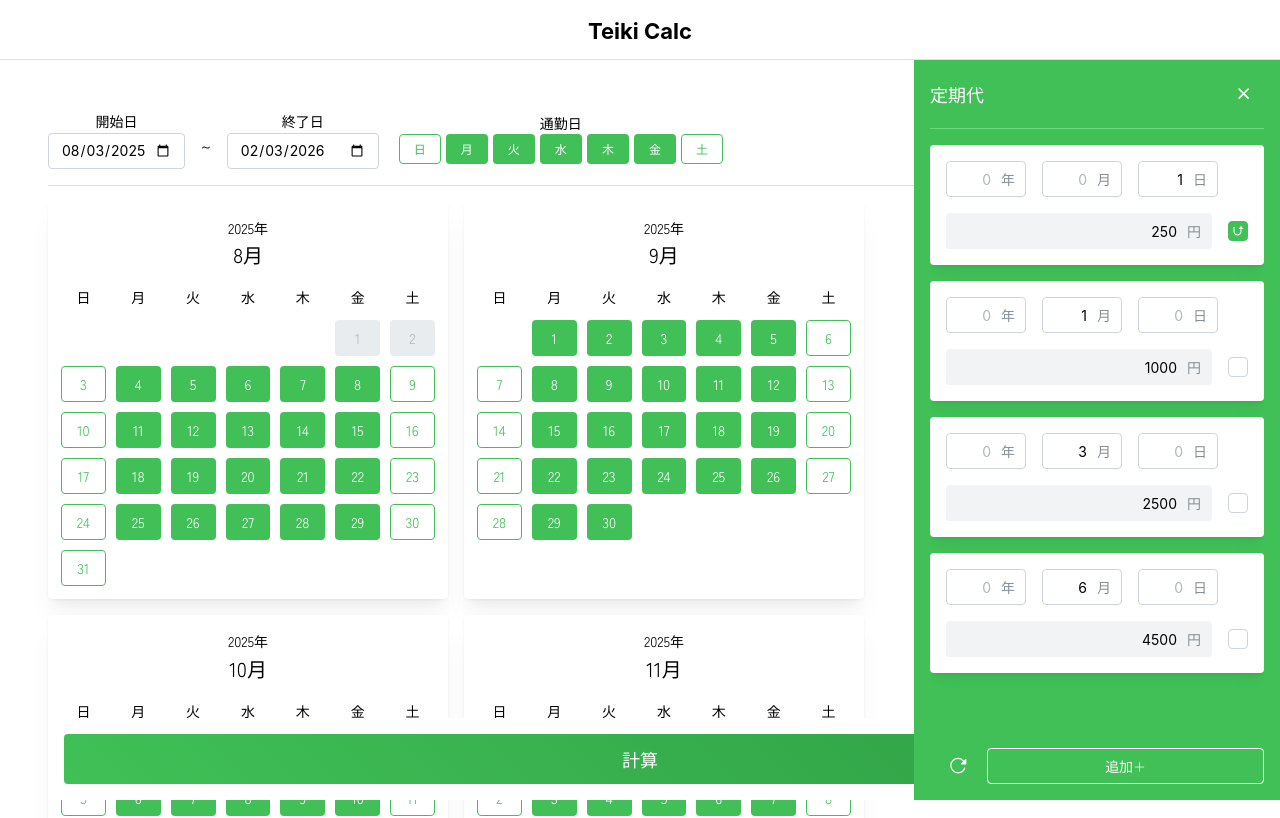
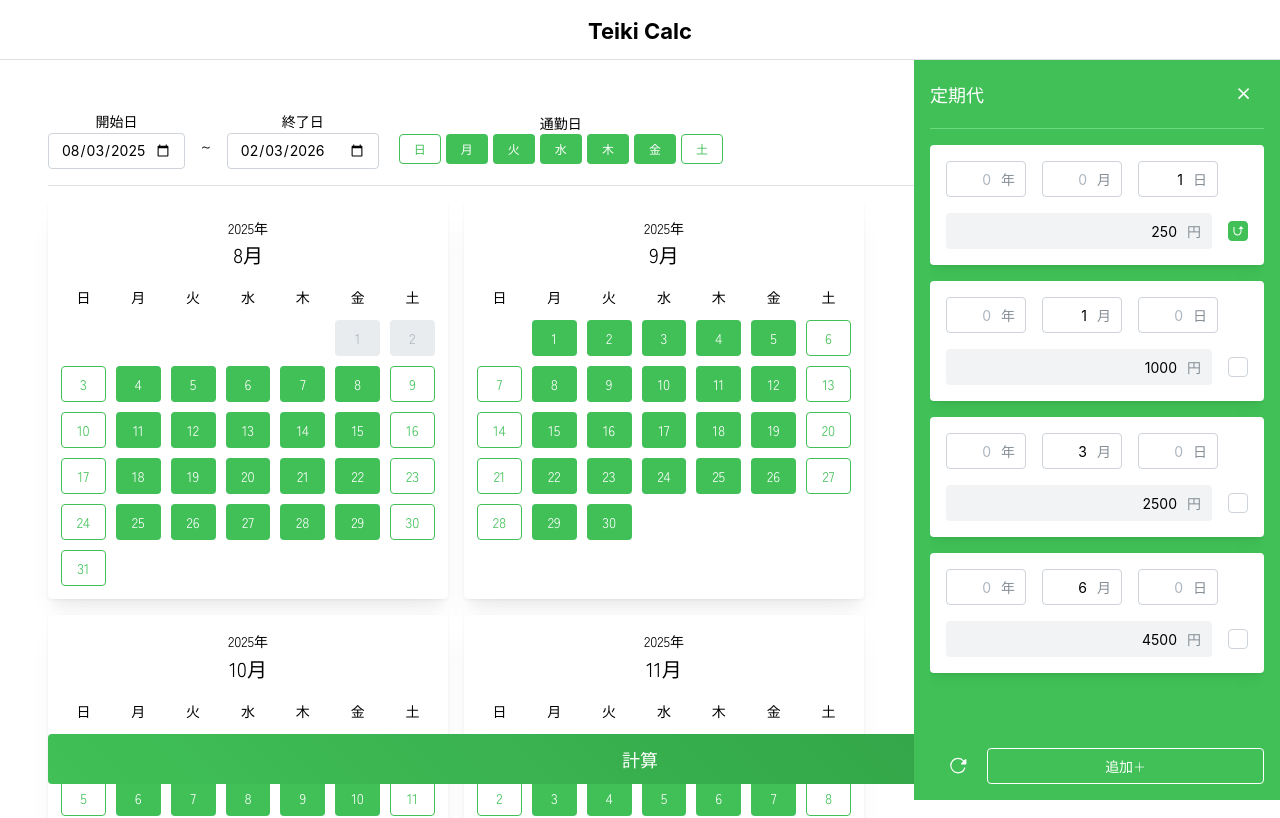
Before and after one commit to i-X-ce/teiki-calc, a React (Vite) app: page / in a window 1280 px wide. Shown: the top 818 px of the page. Built offline with nearby package versions, Linux system fonts and the light colour scheme.

Commit message:
💄 計算ボタンの背景を消す

```diff
--- a/src/components/CalendarView/index.tsx
+++ b/src/components/CalendarView/index.tsx
@@ -226,7 +226,7 @@ function CalendarView() {
                         })}
                     </Group>
 
-                    <Box pos={"sticky"} bottom={0} p={"md"} bg={"white"} >
+                    <Box pos={"sticky"} bottom={0} py={"md"}>
                         <Button
                             variant='gradient'
                             gradient={{ from: "green.6", to: "green.8" }}
```
